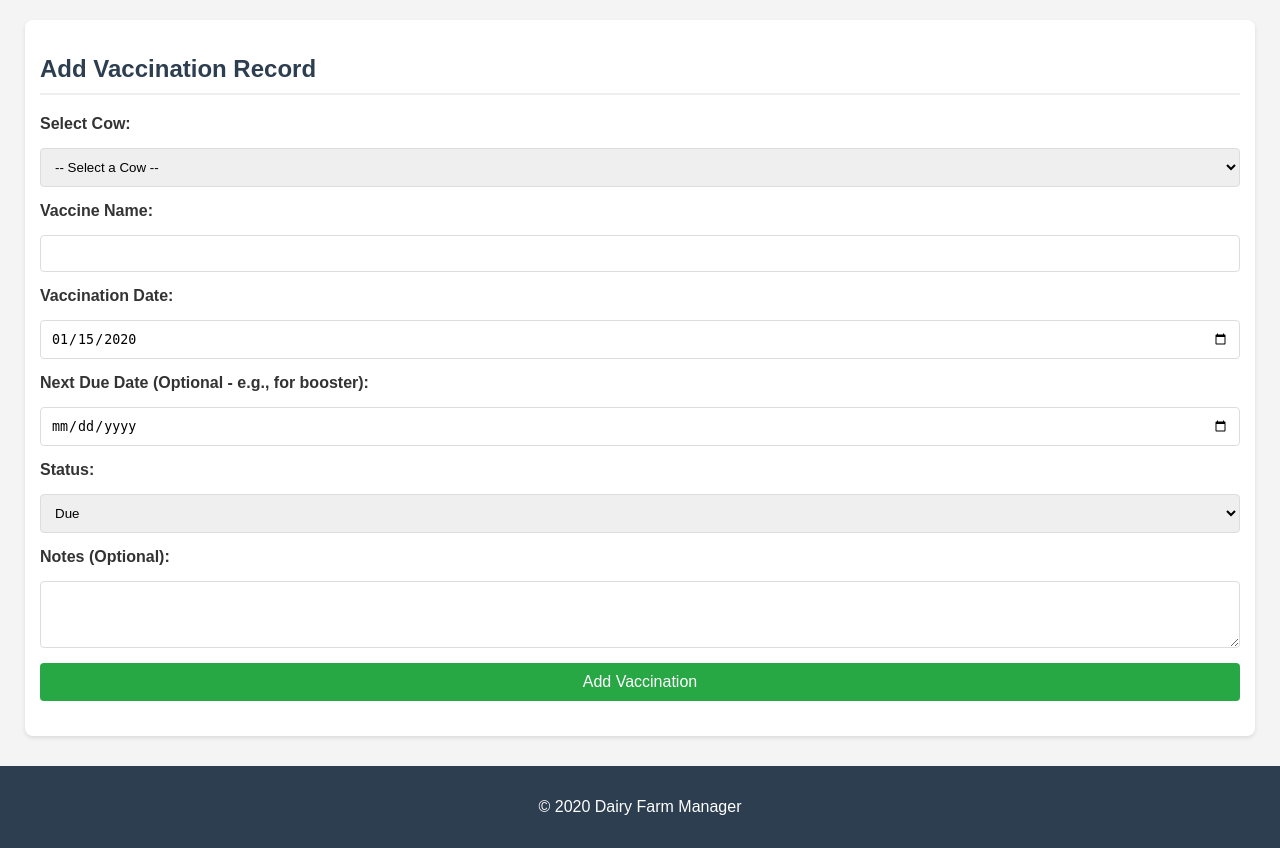
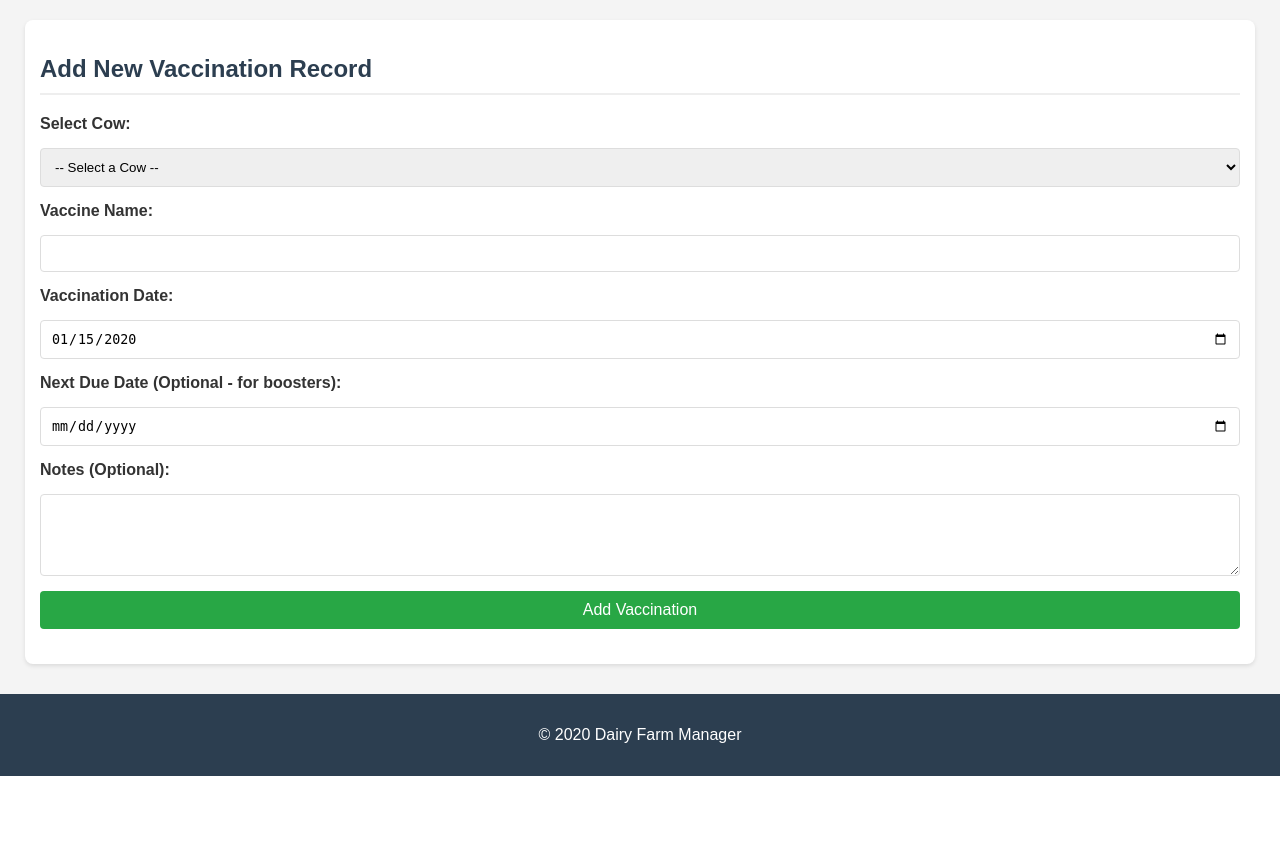
Before and after one commit to Amitath/Dairy-farm, a Python web app: template templates/add_vaccination.html in a window 1280 px wide. Shown: the part 119-967 px from the top of the page. After the commit the page ends 895 px from the top, so only its background shows below. Run offline with Jinja, Linux system fonts and the light colour scheme; the template is opened without the code that fills it: most values are stand-ins (such as "Sample title", 1, 10 or a date in 2020).

Commit message:
Update add_vaccination.html

```diff
--- a/templates/add_vaccination.html
+++ b/templates/add_vaccination.html
@@ -2,13 +2,13 @@
 {% block title %}Add Vaccination Record{% endblock %}
 
 {% block content %}
-<h2>Add Vaccination Record</h2>
+<h2>Add New Vaccination Record</h2>
 <form method="POST">
     <label for="cow_id">Select Cow:</label>
     <select id="cow_id" name="cow_id" required>
         <option value="">-- Select a Cow --</option>
         {% for cow in cows %}
-            <option value="{{ cow.id }}" {% if request.form.cow_id == cow.id|string %}selected{% endif %}>
+            <option value="{{ cow.id }}" {% if cow.id|string == request.form.cow_id %}selected{% endif %}>
                 {{ cow.name }} ({{ cow.cow_id }})
             </option>
         {% endfor %}
@@ -20,18 +20,11 @@
     <label for="vaccination_date">Vaccination Date:</label>
     <input type="date" id="vaccination_date" name="vaccination_date" value="{{ request.form.vaccination_date if request.form.vaccination_date else today.strftime('%Y-%m-%d') }}" required>
 
-    <label for="next_due_date">Next Due Date (Optional - e.g., for booster):</label>
+    <label for="next_due_date">Next Due Date (Optional - for boosters):</label>
     <input type="date" id="next_due_date" name="next_due_date" value="{{ request.form.next_due_date if request.form.next_due_date else '' }}">
 
-    <label for="status">Status:</label>
-    <select id="status" name="status">
-        <option value="Due" {% if request.form.status == 'Due' %}selected{% endif %}>Due</option>
-        <option value="Completed" {% if request.form.status == 'Completed' %}selected{% endif %}>Completed</option>
-        <option value="Overdue" {% if request.form.status == 'Overdue' %}selected{% endif %}>Overdue</option>
-    </select>
-
     <label for="notes">Notes (Optional):</label>
-    <textarea id="notes" name="notes" rows="3">{{ request.form.notes if request.form.notes else '' }}</textarea>
+    <textarea id="notes" name="notes" rows="4">{{ request.form.notes if request.form.notes else '' }}</textarea>
 
     <button type="submit">Add Vaccination</button>
 </form>
```
